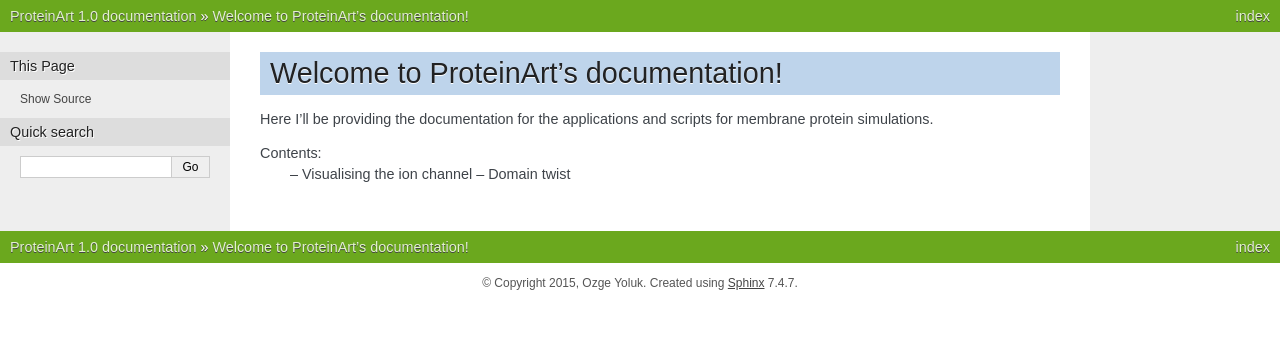
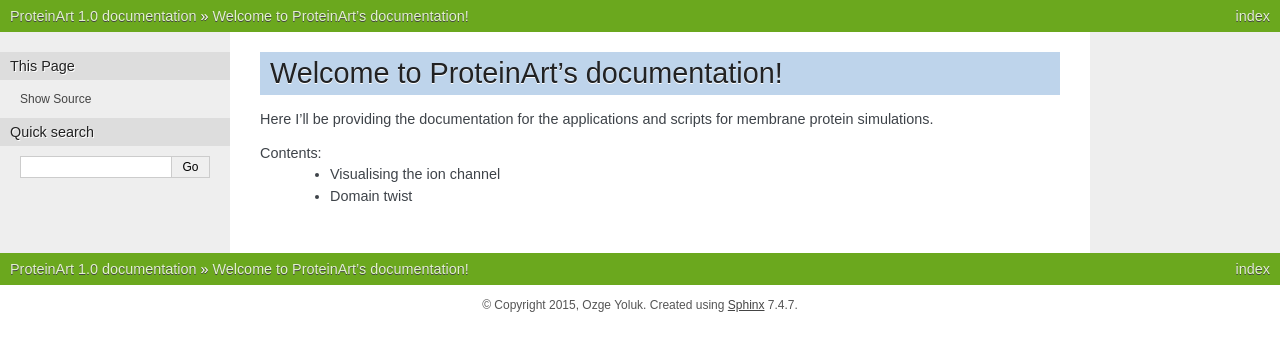
Before and after one commit to ozyo/stb_proteinart, a Sphinx documentation site: the page built from source/index.rst, in a window 1280 px wide. Shown: the top 351 px of the page. Built offline with Sphinx 7.4.7, drawn with Linux system fonts in a browser that asks for light colours.

Commit message:
Fixed the contents list

```diff
--- a/source/index.rst
+++ b/source/index.rst
@@ -8,8 +8,8 @@ Welcome to ProteinArt's documentation!
 Here I'll be providing the documentation for the applications and scripts for membrane protein simulations.
 
 Contents:
-	-- Visualising the ion channel
-	-- Domain twist
+	* Visualising the ion channel
+	* Domain twist
 
 .. toctree::
    :maxdepth: 2
```
